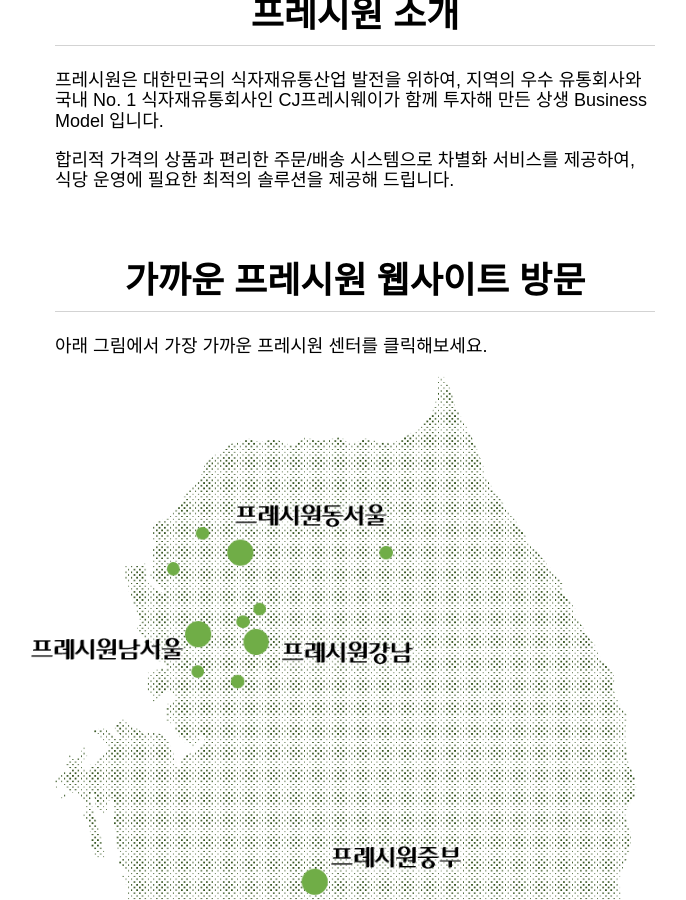
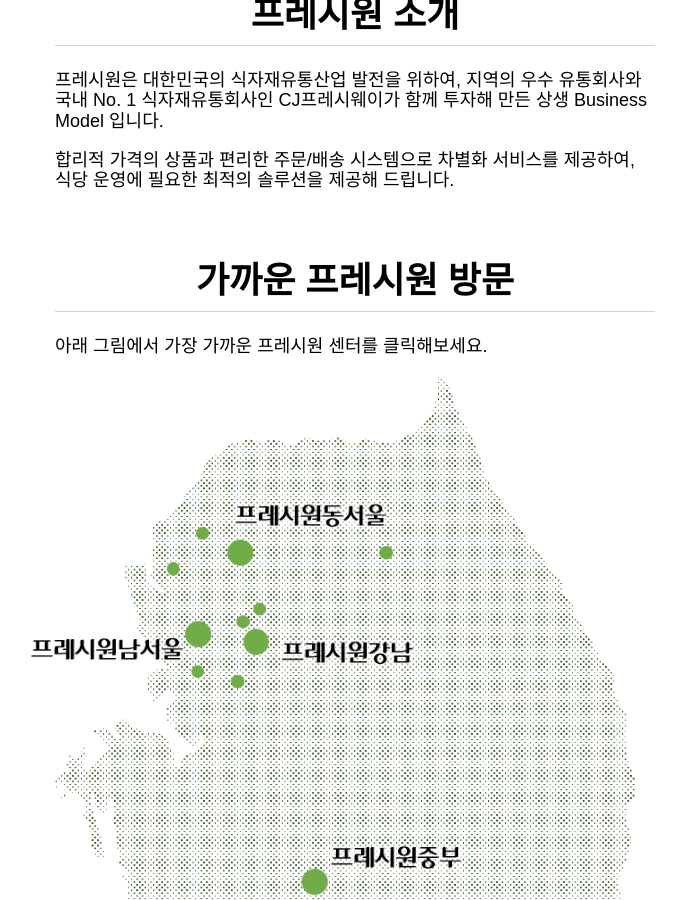
Before and after one commit to foweb/foweb.github.io, a Jekyll site: the page built from index.md, in a window 1280 px wide and 900 px high, scrolled down 682 px. Shown: the whole window, without its empty margins (285-971 px from the left). Built offline with Jekyll 4.4.1, drawn with Linux system fonts in a browser that asks for light colours; some web fonts are replaced.

Commit message:
Update index.md

```diff
--- a/index.md
+++ b/index.md
@@ -10,7 +10,7 @@
 
 합리적 가격의 상품과 편리한 주문/배송 시스템으로 차별화 서비스를 제공하여, 식당 운영에 필요한 최적의 솔루션을 제공해 드립니다.
 
-# 가까운 프레시원 웹사이트 방문
+# 가까운 프레시원 방문
 
 아래 그림에서 가장 가까운 프레시원 센터를 클릭해보세요.
 
```
